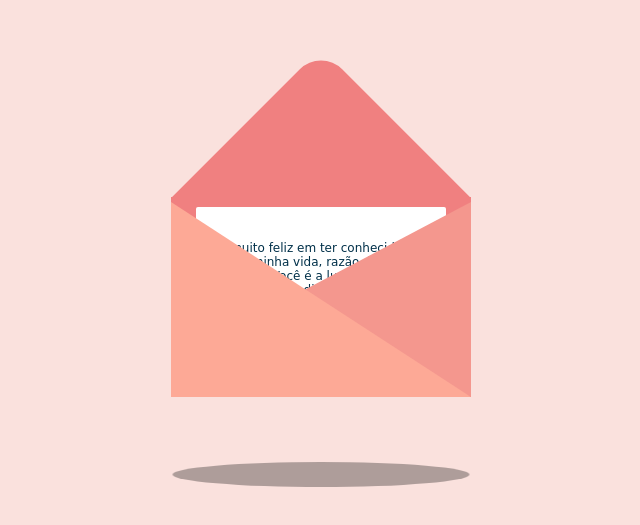
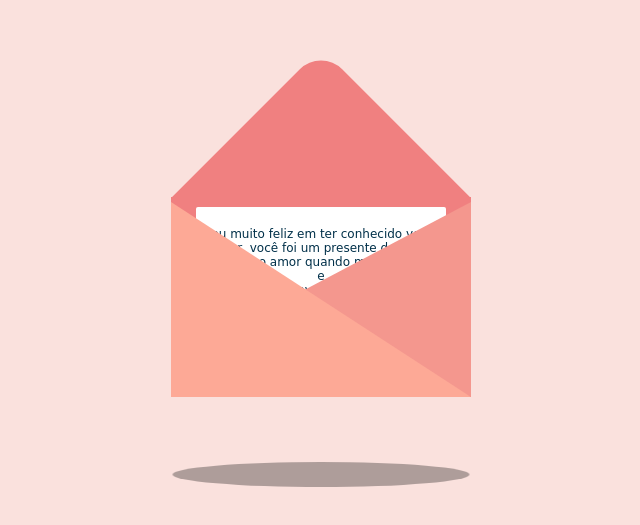
Before and after one commit to Saulom0098/CarlaForKesia, a plain HTML site: page index.html in a window 1280 px wide. Shown: the part 141-666 px from the top of the page, without its empty margins (319-959 px from the left). Drawn offline with Linux system fonts and the light colour scheme.

Commit message:
Update index.html

```diff
--- a/index.html
+++ b/index.html
@@ -16,10 +16,12 @@
                 <div class="card">
                     <div class="text">
                        Sou muito feliz em ter conhecido você.<br>
-                       Amor da minha vida, razão do meu viver. Você é a luz que<br>
-                       ilumina os meus dias mais escuros. Sua presença é meu<br>
-                       porto seguro, aquele que me fortalece para enfrentar<br>
-                       qualquer desafio. 💕
+                       Amor, você foi um presente de Jeová <br>
+                       Encontrei o amor quando mais precisava e<br>
+                       menos esperava. Você chegou de mansinho<br>
+                       e me fez ver que cada momento ao seu lado<br>
+                       é especial.<br>
+                       Te amo ontem, hoje e sempre. 💕
                     </div>
                 </div>
             </div>
```
